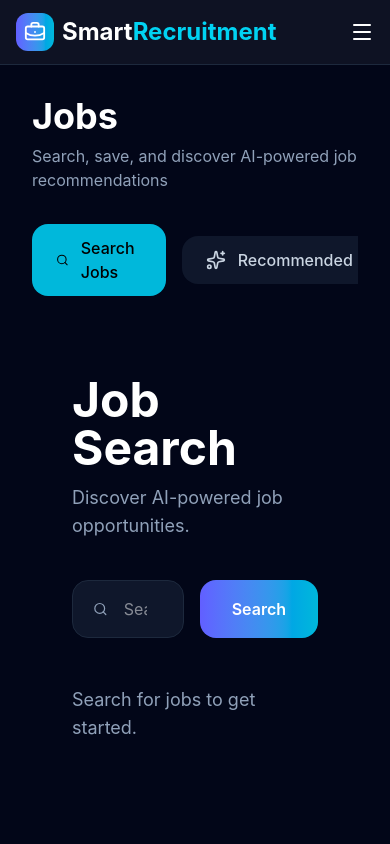
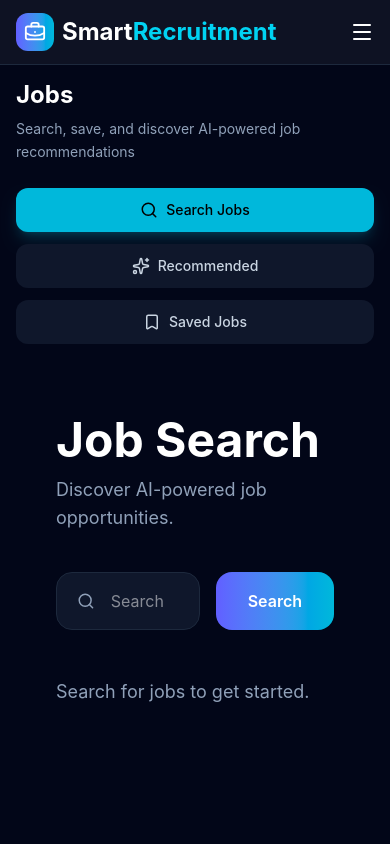
Before and after one commit to Sriiijan/SmartRecruitment, a React (Vite) app in the folder frontend/: page /jobs in a window 390 px wide. Shown: the top 844 px of the page. Built offline with nearby package versions, Linux system fonts and the light colour scheme; sample sign-in values are in the browser's storage.

Commit message:
Refactor JobHeader, RecommendedJobs, and SavedJobs components for improved styling and layout; enhance responsiveness and code readability

```diff
--- a/frontend/src/components/job/JobHeader.jsx
+++ b/frontend/src/components/job/JobHeader.jsx
@@ -1,3 +1,5 @@
+// JobHeader.jsx
+
 import {
   Search,
   Sparkles,
@@ -16,87 +18,176 @@ function JobsHeader() {
 
   return (
 
-    <div className="mb-10">
+    <div className="mb-8 sm:mb-10">
 
       {/* Title */}
-      <div className="mb-8">
+      <div className="mb-6 sm:mb-8">
 
-        <h1 className="text-4xl font-bold text-white">
+        <h1
+          className="
+            text-2xl
+            sm:text-3xl
+            md:text-4xl
+            font-bold
+            text-white
+            leading-tight
+          "
+        >
           Jobs
         </h1>
 
-        <p className="text-slate-400 mt-2">
+        <p
+          className="
+            text-slate-400
+            mt-2
+            text-sm
+            sm:text-base
+            leading-relaxed
+            max-w-2xl
+          "
+        >
           Search, save, and discover
           AI-powered job recommendations
         </p>
+
       </div>
 
       {/* Tabs */}
-      <div className="flex items-center gap-4 overflow-x-auto">
+      <div
+        className="
+          grid
+          grid-cols-1
+          sm:grid-cols-3
+          gap-3
+          w-full
+        "
+      >
 
-        {/* Search */}
+        {/* Search Jobs */}
         <Link
           to="/jobs"
-          className={`flex items-center gap-3 px-6 py-3 rounded-2xl font-medium transition-all duration-300
+
+          className={`
+            flex items-center justify-center
+            gap-2 sm:gap-3
+
+            w-full
+
+            px-4 sm:px-5 md:px-6
+            py-3
+
+            rounded-xl sm:rounded-2xl
+
+            font-medium
+            text-sm sm:text-base
+
+            transition-all duration-300
 
             ${
-              location.pathname ===
-              "/jobs"
+              location.pathname === "/jobs"
 
-                ? "bg-cyan-500 text-black"
+                ? "bg-cyan-500 text-black shadow-lg shadow-cyan-500/20"
 
                 : "bg-slate-900 text-slate-300 hover:bg-slate-800"
             }
           `}
         >
 
-          <Search size={20} />
+          <Search
+            size={18}
+            className="flex-shrink-0"
+          />
 
-          Search Jobs
+          <span>
+            Search Jobs
+          </span>
+
         </Link>
 
         {/* Recommended */}
         <Link
           to="/recommended-jobs"
-          className={`flex items-center gap-3 px-6 py-3 rounded-2xl font-medium transition-all duration-300
+
+          className={`
+            flex items-center justify-center
+            gap-2 sm:gap-3
+
+            w-full
+
+            px-4 sm:px-5 md:px-6
+            py-3
+
+            rounded-xl sm:rounded-2xl
+
+            font-medium
+            text-sm sm:text-base
+
+            transition-all duration-300
 
             ${
-              location.pathname ===
-              "/recommended-jobs"
+              location.pathname === "/recommended-jobs"
 
-                ? "bg-cyan-500 text-black"
+                ? "bg-cyan-500 text-black shadow-lg shadow-cyan-500/20"
 
                 : "bg-slate-900 text-slate-300 hover:bg-slate-800"
             }
           `}
         >
 
-          <Sparkles size={20} />
+          <Sparkles
+            size={18}
+            className="flex-shrink-0"
+          />
 
-          Recommended
+          <span>
+            Recommended
+          </span>
+
         </Link>
 
-        {/* Saved */}
+        {/* Saved Jobs */}
         <Link
           to="/saved-jobs"
-          className={`flex items-center gap-3 px-6 py-3 rounded-2xl font-medium transition-all duration-300
+
+          className={`
+            flex items-center justify-center
+            gap-2 sm:gap-3
+
+            w-full
+
+            px-4 sm:px-5 md:px-6
+            py-3
+
+            rounded-xl sm:rounded-2xl
+
+            font-medium
+            text-sm sm:text-base
+
+            transition-all duration-300
 
             ${
-              location.pathname ===
-              "/saved-jobs"
+              location.pathname === "/saved-jobs"
 
-                ? "bg-cyan-500 text-black"
+                ? "bg-cyan-500 text-black shadow-lg shadow-cyan-500/20"
 
                 : "bg-slate-900 text-slate-300 hover:bg-slate-800"
             }
           `}
         >
 
-          <Bookmark size={20} />
+          <Bookmark
+            size={18}
+            className="flex-shrink-0"
+          />
 
-          Saved Jobs
+          <span>
+            Saved Jobs
+          </span>
+
         </Link>
+
       </div>
+
     </div>
   );
 }
--- a/frontend/src/components/job/RecommendedJobs.jsx
+++ b/frontend/src/components/job/RecommendedJobs.jsx
@@ -1,34 +1,36 @@
 import { useEffect, useState } from "react";
-import { recommendedJobs } from "../../api/jobApi";
+import {recommendedJobs} from "../../api/jobApi";
 import JobCard from "../../components/job/JobCard";
-import Sidebar from "../../components/Sidebar";
-import DashboardHeader from "../dashboard/DashboardHeader";
-import { getUserResumes } from "../../api/resumeApi";
+import {getUserResumes} from "../../api/resumeApi";
 
 function RecommendedJobs() {
 
-  const [jobs, setJobs] = useState([]);
-  const [loading, setLoading] = useState(false);
+  const [jobs, setJobs] =
+    useState([]);
 
-  const [resumes, setResumes] = useState([]);
+  const [loading, setLoading] =
+    useState(false);
 
-  const [selectedResumeId, setSelectedResumeId] = useState("");
+  const [resumes, setResumes] =
+    useState([]);
 
-  const [skills, setSkills] = useState([]);
+  const [selectedResumeId,
+    setSelectedResumeId] =
+    useState("");
 
-  const [query, setQuery] = useState("");
+  const [skills, setSkills] =
+    useState([]);
 
   // Fetch resumes
   useEffect(() => {
 
-          const loadResumes = async () => {
+    const loadResumes =
+      async () => {
 
         try {
 
           const data =
             await getUserResumes();
-                      console.log(data);
-
 
           setResumes(data.data);
 
@@ -42,12 +44,12 @@ function RecommendedJobs() {
 
   }, []);
 
-  // ======================================
   // Fetch Recommended Jobs
-  // ======================================
-  const fetchRecommendedJobs = async () => {
+  const fetchRecommendedJobs =
+    async () => {
 
-  if (!selectedResumeId) return;
+      if (!selectedResumeId)
+        return;
 
       try {
 
@@ -58,13 +60,13 @@ function RecommendedJobs() {
             selectedResumeId
           );
 
-    console.log(response);
+        setJobs(
+          response.data.jobs || []
+        );
 
-    setJobs(response.data.jobs || []);
-
-    setSkills(response.data.skills || []);
-
-    setQuery(response.data.query || "");
+        setSkills(
+          response.data.skills || []
+        );
 
       } catch (error) {
 
@@ -79,46 +81,69 @@ function RecommendedJobs() {
     };
 
   return (
-    <div className="flex bg-slate-950 min-h-screen">
 
-      {/* Sidebar
-      <Sidebar /> */}
+    <div className="min-h-screen bg-slate-950">
 
-      {/* Main */}
-      <div className="flex-1 p-8">
-
-        {/* <DashboardHeader /> */}
+      {/* Container */}
+      <div className="p-4 sm:p-6 md:p-8">
 
         {/* Heading */}
         <div className="mb-8">
 
-          <h1 className="text-3xl font-bold text-white">
+          <h1 className="text-2xl sm:text-3xl font-bold text-white">
             Recommended Jobs
           </h1>
 
-          <p className="text-slate-400 mt-2">
+          <p className="text-slate-400 mt-2 text-sm sm:text-base leading-relaxed">
             Get AI-powered job recommendations
             based on your selected resume
           </p>
+
         </div>
 
         {/* Resume Selection */}
-        <div className="bg-slate-900 border border-slate-800 rounded-2xl p-6 mb-8">
+        <div
+          className="
+            bg-slate-900
+            border border-slate-800
+            rounded-2xl
+            p-4 sm:p-6
+            mb-8
+          "
+        >
 
-          <h2 className="text-xl font-semibold text-white mb-4">
+          <h2 className="text-lg sm:text-xl font-semibold text-white mb-4">
             Select Resume
           </h2>
 
-          <div className="flex gap-4">
+          <div
+            className="
+              flex
+              flex-col
+              sm:flex-row
+              gap-4
+            "
+          >
 
             <select
               value={selectedResumeId}
+
               onChange={(e) =>
                 setSelectedResumeId(
                   e.target.value
                 )
               }
-              className="flex-1 bg-slate-800 border border-slate-700 text-white px-4 py-3 rounded-xl outline-none"
+
+              className="
+                flex-1
+                bg-slate-800
+                border border-slate-700
+                text-white
+                px-4 py-3
+                rounded-xl
+                outline-none
+                text-sm sm:text-base
+              "
             >
 
               <option value="">
@@ -134,65 +159,85 @@ function RecommendedJobs() {
                   {resume.originalName}
                 </option>
               ))}
+
             </select>
 
             <button
               onClick={fetchRecommendedJobs}
-              className="bg-cyan-500 hover:bg-cyan-400 text-black font-semibold px-6 py-3 rounded-xl transition-all duration-300"
+
+              className="
+                bg-cyan-500
+                hover:bg-cyan-400
+                text-black
+                font-semibold
+                px-6 py-3
+                rounded-xl
+                transition-all duration-300
+                w-full sm:w-auto
+              "
             >
               Generate
             </button>
-          </div>
+
           </div>
 
-        {/* Query */}
-        {/* {query && (
-          <div className="mb-6">
+        </div>
 
-            <h3 className="text-white font-semibold mb-2">
-              Search Query
-            </h3>
+        {/* Skills */}
+        {skills.length > 0 && (
 
-            <div className="bg-slate-900 border border-slate-800 rounded-xl p-4 text-cyan-400">
-              {query}
-            </div>
-          </div>
-        )} */}
-
-        {/* Skills
-        {skills.length > 0 && (
           <div className="mb-8">
 
-            <h3 className="text-white font-semibold mb-3">
+            <h3 className="text-white font-semibold mb-3 text-sm sm:text-base">
               Detected Skills
             </h3>
 
-            <div className="flex flex-wrap gap-3">
+            <div className="flex flex-wrap gap-2 sm:gap-3">
 
               {skills.map((skill, index) => (
 
                 <span
                   key={index}
-                  className="bg-cyan-500/10 text-cyan-400 px-4 py-2 rounded-full text-sm"
+
+                  className="
+                    bg-cyan-500/10
+                    text-cyan-400
+                    px-3 sm:px-4
+                    py-2
+                    rounded-full
+                    text-xs sm:text-sm
+                  "
                 >
                   {skill}
                 </span>
               ))}
+
             </div>
+
           </div>
-        )} */}
+        )}
 
         {/* Loading */}
         {loading && (
-          <div className="text-center text-cyan-400 text-lg mt-20">
+
+          <div className="text-center text-cyan-400 text-base sm:text-lg mt-20">
             Loading recommended jobs...
           </div>
         )}
 
         {/* Jobs Grid */}
-        {!loading && jobs.length > 0 && (
+        {!loading &&
+          jobs.length > 0 && (
 
-          <div className="grid grid-cols-1 md:grid-cols-2 xl:grid-cols-3 gap-6">
+            <div
+              className="
+                grid
+                grid-cols-1
+                sm:grid-cols-2
+                xl:grid-cols-3
+                gap-4 sm:gap-6
+              "
+            >
 
               {jobs.map((job) => (
 
@@ -201,25 +246,30 @@ function RecommendedJobs() {
                   job={job}
                 />
               ))}
+
             </div>
           )}
 
         {/* Empty State */}
         {!loading &&
           jobs.length === 0 && (
-            <div className="text-center mt-20">
 
-              <h2 className="text-2xl font-semibold text-white">
+            <div className="text-center mt-20 px-4">
+
+              <h2 className="text-xl sm:text-2xl font-semibold text-white">
                 No Jobs Yet
               </h2>
 
-              <p className="text-slate-400 mt-3">
+              <p className="text-slate-400 mt-3 text-sm sm:text-base">
                 Select a resume and generate
                 recommended jobs
               </p>
+
             </div>
           )}
+
       </div>
+
     </div>
   );
 }
--- a/frontend/src/pages/Jobs.jsx
+++ b/frontend/src/pages/Jobs.jsx
@@ -1,23 +1,8 @@
 import { useState } from "react";
-
-// Components
-import Sidebar from "../components/Sidebar";
-
-import DashboardHeader
-from "../components/dashboard/DashboardHeader";
-
 import JobHeader from "../components/job/JobHeader";
-
-import JobSearch
-from "../components/job/JobSearch";
-
-import RecommendedJobs
-from "../components/job/RecommendedJobs";
+import JobSearch from "../components/job/JobSearch";
 import SavedJobsPage from "./SavedJobsPage";
 import RecommendedJobsPage from "./RecommendedJobsPage";
-
-// import SavedJobs
-// from "../components/job/SavedJobs";
 
 function JobsPage() {
 
@@ -26,16 +11,10 @@ function JobsPage() {
 
   return (
 
-    <div className="flex bg-slate-950 min-h-screen">
-
-      {/* Sidebar */}
-      {/* <Sidebar /> */}
+    <div className="bg-slate-950 min-h-screen">
 
       {/* Main */}
-      <div className="flex-1 p-8 overflow-y-auto">
-
-        {/* Top Navbar
-        <DashboardHeader /> */}
+      <div className="p-4 sm:p-6 md:p-8 overflow-y-auto">
 
         {/* Jobs Header */}
         <JobHeader
@@ -43,9 +22,8 @@ function JobsPage() {
           setActiveTab={setActiveTab}
         />
 
-        {/* ========================= */}
         {/* Tab Content */}
-        {/* ========================= */}
+        <div className="mt-6 sm:mt-8">
 
           {activeTab === "search" && (
             <JobSearch />
@@ -58,7 +36,11 @@ function JobsPage() {
           {activeTab === "saved" && (
             <SavedJobsPage />
           )}
+
         </div>
+
+      </div>
+
     </div>
   );
 }
```
Also changed, not shown: frontend/src/components/job/SavedJobs.jsx (+28 -31 lines). Lines whose indentation alone changed are shown as unchanged.
